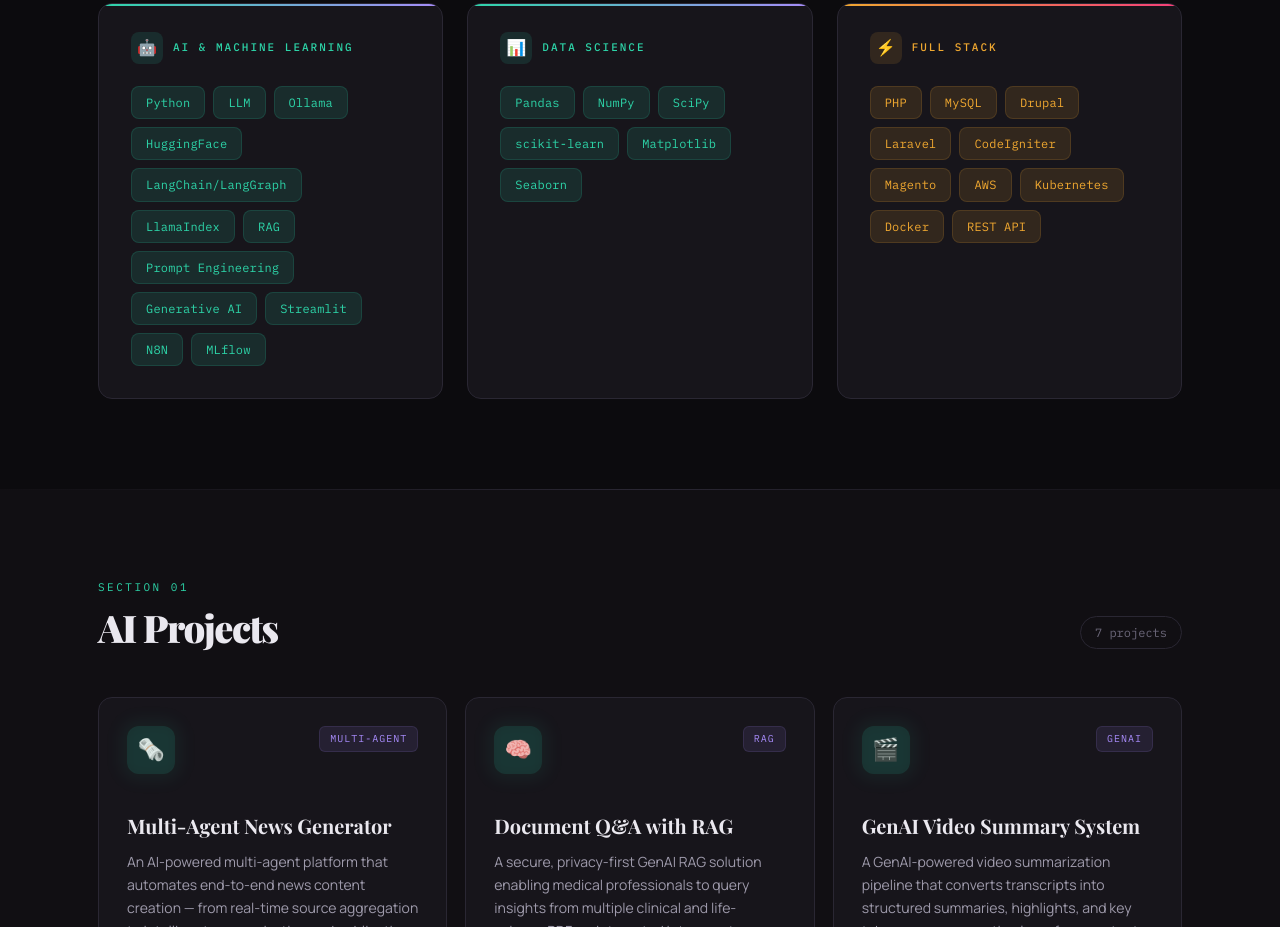
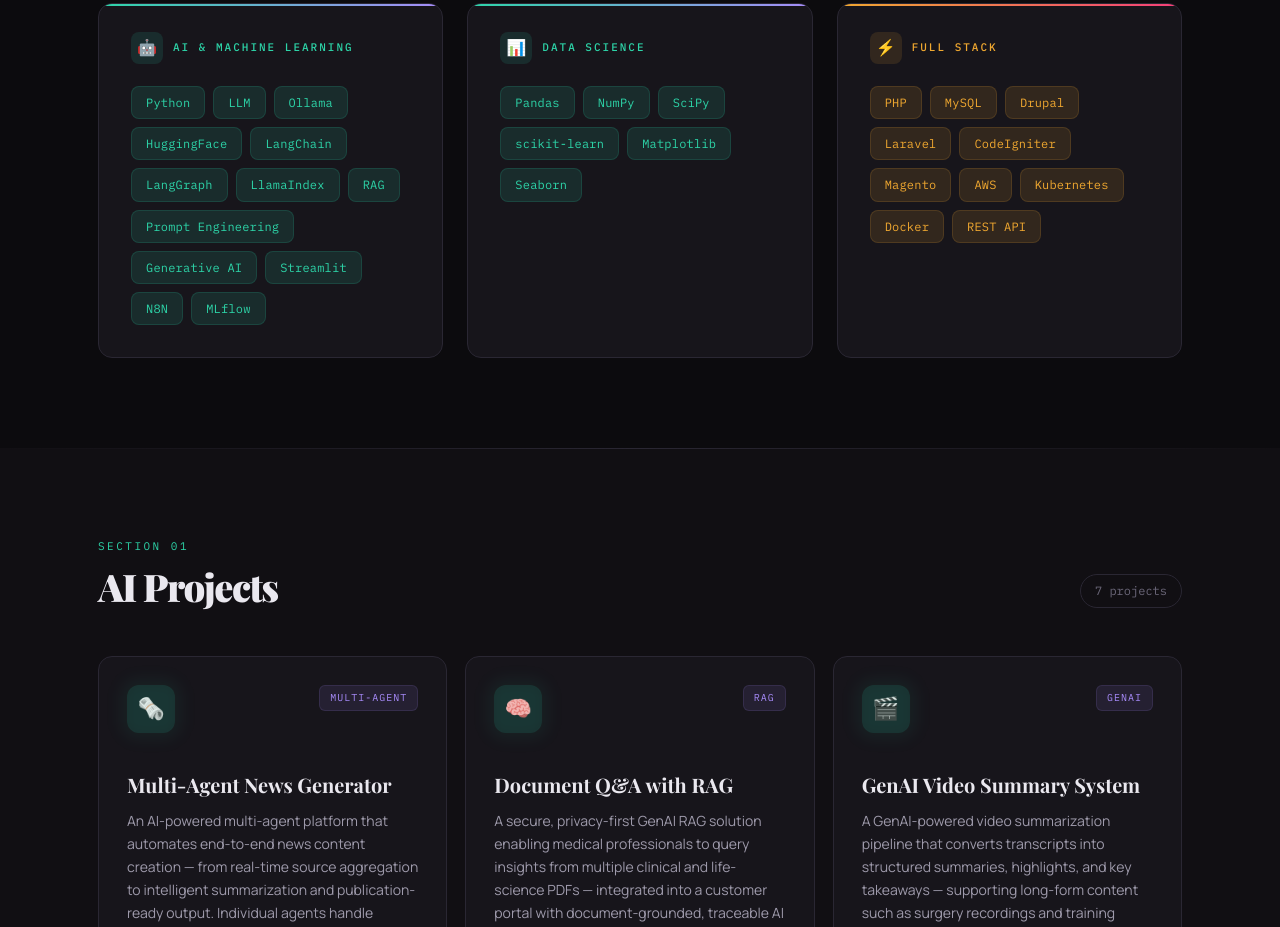
Before and after one commit to gawadenagesh/gawadenagesh.github.io, a plain HTML site: page index.html in a window 1280 px wide. Shown: the part 1076-2003 px from the top of the page. Drawn offline with nearby package versions, Linux system fonts and the light colour scheme; a web font is replaced by a local one.

Commit message:
Added change for page.

```diff
--- a/index.html
+++ b/index.html
@@ -879,7 +879,8 @@
           <span class="stack-pill stack-pill-ai">LLM</span>
           <span class="stack-pill stack-pill-ai">Ollama</span>
           <span class="stack-pill stack-pill-ai">HuggingFace</span>
-          <span class="stack-pill stack-pill-ai">LangChain/LangGraph</span>
+          <span class="stack-pill stack-pill-ai">LangChain</span>
+          <span class="stack-pill stack-pill-ai">LangGraph</span>
           <span class="stack-pill stack-pill-ai">LlamaIndex</span>
           <span class="stack-pill stack-pill-ai">RAG</span>
           <span class="stack-pill stack-pill-ai">Prompt Engineering</span>
```
